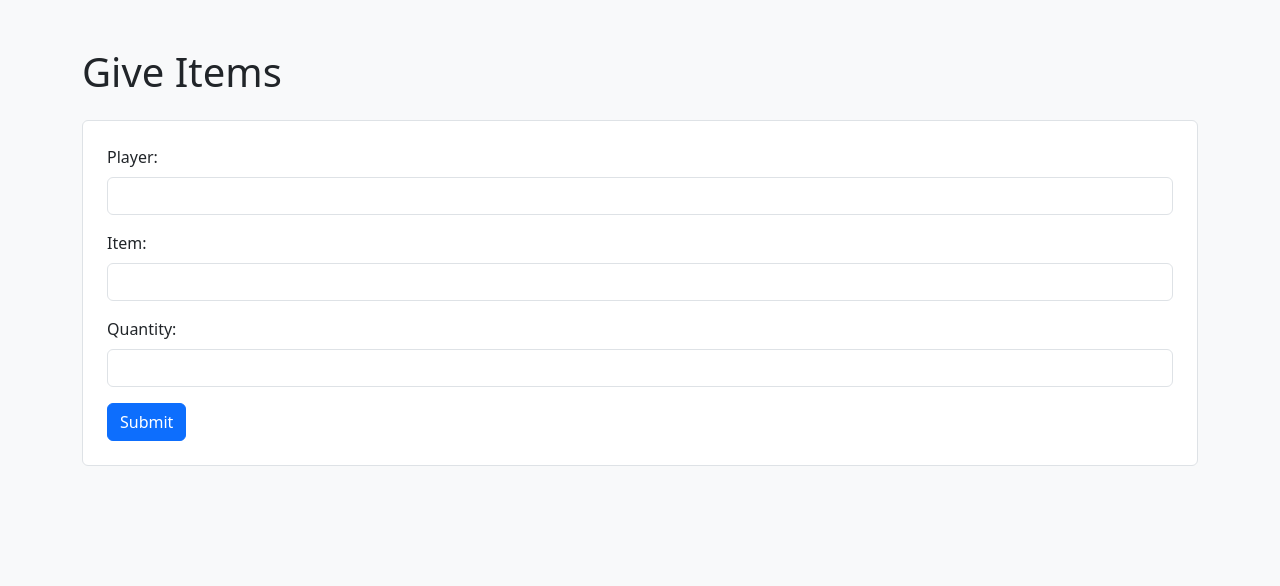
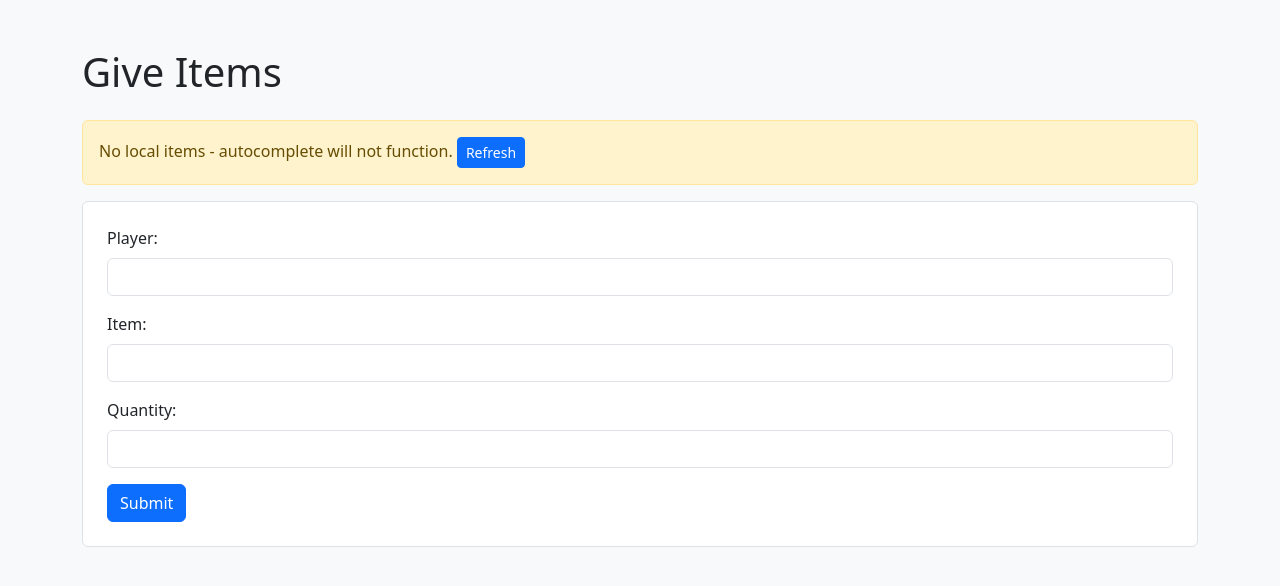
Before and after one commit to linkslice/crispy-octo-waffle, a Flask app: page /items/ in a window 1280 px wide. Shown: the part 56-642 px from the top of the page. Run offline with Flask 3, Linux system fonts and the light colour scheme; some libraries are stand-ins or nearby versions.

Commit message:
add items list and autocomplete

```diff
--- a/app/__init__.py
+++ b/app/__init__.py
@@ -8,9 +8,12 @@ def create_app():
 
     from .routes.items import items_bp
     from .routes.teleport import teleport_bp
+    from .routes.fetch_items import fetch_items_bp
 
     app.register_blueprint(items_bp, url_prefix='/items')
     app.register_blueprint(teleport_bp, url_prefix='/teleport')
+    app.register_blueprint(fetch_items_bp, url_prefix='/fetch_items')
+
 
     # Add a route for the root URL
     @app.route('/')
--- a/app/templates/items.html
+++ b/app/templates/items.html
@@ -3,6 +3,7 @@
 <head>
     <title>Give Items</title>
     <link href="https://cdn.jsdelivr.net/npm/bootstrap@5.3.0-alpha3/dist/css/bootstrap.min.css" rel="stylesheet">
+    <script src="https://cdnjs.cloudflare.com/ajax/libs/fuse.js/6.6.2/fuse.min.js"></script>
 </head>
 <body class="bg-light">
     <nav class="navbar navbar-expand-lg navbar-dark bg-dark">
@@ -22,6 +23,9 @@
 
     <div class="container mt-5">
         <h1 class="mb-4">Give Items</h1>
+        <div id="alert" class="alert alert-warning d-none">No local items - autocomplete will not function.
+            <button class="btn btn-sm btn-primary" onclick="fetchItems()">Refresh</button>
+        </div>
         <form method="post" class="p-4 border rounded bg-white">
             <div class="mb-3">
                 <label for="player" class="form-label">Player:</label>
@@ -29,7 +33,8 @@
             </div>
             <div class="mb-3">
                 <label for="item" class="form-label">Item:</label>
-                <input type="text" id="item" name="item" class="form-control" required>
+                <input type="text" id="item" name="item" class="form-control" required autocomplete="off">
+                <ul id="autocomplete-list" class="list-group position-absolute"></ul>
             </div>
             <div class="mb-3">
                 <label for="quantity" class="form-label">Quantity:</label>
@@ -39,6 +44,57 @@
         </form>
     </div>
 
+    <script>
+        let items = [];
+        const itemInput = document.getElementById('item');
+        const autocompleteList = document.getElementById('autocomplete-list');
+        const alertBox = document.getElementById('alert');
+
+        function fetchItems() {
+            fetch('/fetch_items')
+                .then(response => response.json())
+                .then(data => {
+                    items = data.map(item => item.name);
+                    localStorage.setItem('minecraftItems', JSON.stringify(items));
+                    alertBox.classList.add('d-none');
+                })
+                .catch(() => {
+                    alertBox.classList.remove('d-none');
+                });
+        }
+
+        function loadItems() {
+            const cachedItems = localStorage.getItem('minecraftItems');
+            if (cachedItems) {
+                items = JSON.parse(cachedItems);
+            } else {
+                alertBox.classList.remove('d-none');
+            }
+        }
+
+        function autocomplete() {
+            const fuse = new Fuse(items, { keys: ['name'], threshold: 0.3 });
+            autocompleteList.innerHTML = '';
+
+            if (itemInput.value.length > 0) {
+                const results = fuse.search(itemInput.value);
+                results.slice(0, 5).forEach(({ item }) => {
+                    const listItem = document.createElement('li');
+                    listItem.classList.add('list-group-item');
+                    listItem.textContent = item;
+                    listItem.onclick = () => {
+                        itemInput.value = item;
+                        autocompleteList.innerHTML = '';
+                    };
+                    autocompleteList.appendChild(listItem);
+                });
+            }
+        }
+
+        itemInput.addEventListener('input', autocomplete);
+        window.onload = loadItems;
+    </script>
+
     <script src="https://cdn.jsdelivr.net/npm/bootstrap@5.3.0-alpha3/dist/js/bootstrap.bundle.min.js"></script>
 </body>
 </html>
```
Also changed, not shown: app/routes/fetch_items.py (added, +22 -0 lines), 1 other file.
